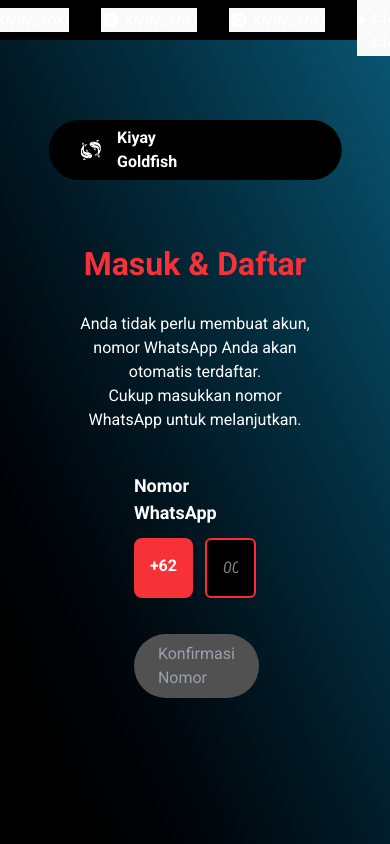
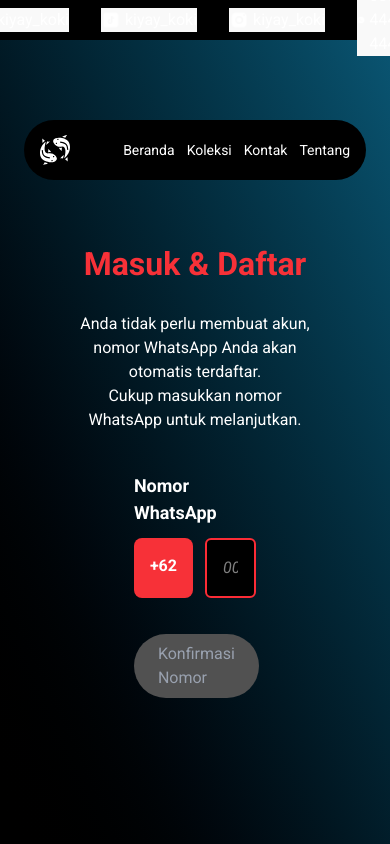
Before and after one commit to kite1412/react-kiyay-koki, a React (Vite) app: page /login in a window 390 px wide. Built offline with nearby package versions, Linux system fonts and the light colour scheme.

Commit message:
Make NavigationBar responsive

```diff
--- a/src/App.jsx
+++ b/src/App.jsx
@@ -18,7 +18,8 @@
         {/* 40px comes from Header's height */}
         <div
           className={`
-            w-3/4 fixed z-1 left-1/2 transform -translate-x-1/2 top-[calc(40px*3)]
+            max-lg:w-full max-lg:px-6 lg:w-3/4 fixed z-1 left-1/2 transform -translate-x-1/2
+            top-[calc(40px*3)]
           `}
         >
           <NavigationBar />
--- /dev/null
+++ b/src/components/AppLogo.jsx
@@ -0,0 +1,14 @@
+import Logo from "../assets/app-logo.svg?react";
+
+export default function AppLogo({
+  className = "",
+   withText = true,
+   logoClassName = ""
+}) {
+  return (
+    <div className={`flex gap-3 items-center ${className}`}>
+      <Logo className="h-[30px] w-[30px]" />
+      <b className={`${withText ? "block" : "hidden"}`}>Kiyay Goldfish</b>
+    </div>
+  );
+}
--- a/src/components/Footer.jsx
+++ b/src/components/Footer.jsx
@@ -1,4 +1,4 @@
-import LogoWithText from "./LogoWithText";
+import AppLogo from "./AppLogo";
 import { JSX } from "react";
 import FacebookLogo from "../assets/facebook.svg?react";
 import TiktokLogo from "../assets/tiktok.svg?react";
@@ -63,7 +63,7 @@
           }
         />
       </div>
-      <LogoWithText className="py-4" />
+      <AppLogo className="py-4" />
     </div>
   );
 }
--- a/src/components/LogoWithText.jsx
+++ /dev/null
@@ -1,10 +0,0 @@
-import AppLogo from "../assets/app-logo.svg?react";
-
-export default function LogoWithText({ className = "" }) {
-  return (
-    <div className={`flex gap-4 items-center ${className}`}>
-      <AppLogo className="h-[30px] w-[30px]" />
-      <b>Kiyay Goldfish</b>
-    </div>
-  );
-}
--- a/src/components/NavigationBar.jsx
+++ b/src/components/NavigationBar.jsx
@@ -1,11 +1,16 @@
 import { useLocation, useNavigate } from "react-router-dom";
 import Search from "../assets/search.svg?react";
 import RoundedButton from "./RoundedButton";
-import LogoWithText from "./LogoWithText";
+import AppLogo from "./AppLogo";
+import useScreenWidth from "../hooks/useScreenWidth";
+import { minLgPx, minMdPx, minSmPx } from "../constants/breakpoints";
+import SignIn from "../assets/sign-in.svg?react";
 
 export default function NavigationBar() {
   const navigate = useNavigate();
   const location = useLocation();
+  const screenWidth = useScreenWidth();
+  const isSm = screenWidth < minMdPx;
 
   const routes = [
     { name: "Beranda", path: "/" },
@@ -19,29 +24,40 @@
   return (
     <div
       className={`
-      w-full h-[60px] rounded-full py-2 px-8 bg-black flex items-center justify-between
-    `}>
-      <div className={`flex items-center ${isLoginPage ? "gap-128" : "gap-6"}`}>
-        <LogoWithText />
-        <div className="flex items-center gap-6">
-          {routes.map(({ name, path }) => (
+        w-full h-[60px] rounded-full py-2 px-8 max-md:px-4 bg-black flex
+        items-center justify-between flex-wrap max-md:text-[14px]
+      `}
+    >
+      <div
+        className={`
+          flex items-center ${!isLoginPage ? "gap-4" : "justify-between w-full"}
+        `}
+      >
+        <AppLogo withText={screenWidth > minLgPx} />
+        <div className="flex items-center gap-4 max-lg:gap-3">
+          {
+            routes.map(({ name, path }) => (
               <RouteButton
                 key={path}
                 route={name}
                 selected={location.pathname === path}
                 onClick={() => navigate(path)}
               />
-          ))}
+            ))
+          }
         </div>
       </div>
 
       {!isLoginPage && (
-        <div className="flex items-center gap-6 h-full py-1">
+        <div className="flex items-center lg:gap-6 gap-2 h-full py-1">
           <SearchBar />
           <RoundedButton
-            action={"Masuk"}
+            action={
+              !isSm ? "Masuk" : <SignIn className="h-[20px] w-[20px]" />
+            }
             onClick={() => navigate("/login")}
             className="h-full"
+            horizontalPadding={ isSm ? 8 : 24 }
           />
         </div>
       )}
@@ -65,7 +81,8 @@
           selected ? "hover:opacity-100" : "hover:opacity-80"
         }
       `}
-      onClick={onClick}>
+      onClick={onClick}
+    >
       {route}
     </div>
   );
@@ -80,14 +97,15 @@
   return (
     <div
       className={`
-      flex py-2 px-4 w-full h-full items-center text-secondary-text
+        flex lg:py-2 lg:px-4 max-lg:p-2 w-full h-full items-center text-secondary-text
         rounded-full bg-white
-    `}>
+      `}
+    >
       <input
         value={value}
         onChange={(e) => onValueChange(e.target)}
         placeholder="Pencarian"
-        className="unset-all"
+        className="lg:unset-all max-lg:hidden max-xl:w-[100px]"
       />
       <Search className="w-[20px] h-[20px] select-none" />
     </div>
--- a/src/components/RoundedButton.jsx
+++ b/src/components/RoundedButton.jsx
@@ -1,9 +1,9 @@
 /**
  * Rounded rectangle text button.
- * @param {string} action - the action name of the button.
+ * @param {any} action - the action name of the button.
  * @param {Function} onClick - callback function on click event.
  * @param {number} horizontalPadding - horizontal padding value to the {@link action} in px.
- * @param {number} action - vertical padding value to the {@link action} in px.
+ * @param {number} verticalPadding - vertical padding value to the {@link action} in px.
  * @param {string} className - additional class name.
  * @param {boolean} disabled - whether the button is disabled or not.
  */
--- /dev/null
+++ b/src/constants/breakpoints.js
@@ -0,0 +1,4 @@
+export const minSmPx = 640;
+export const minMdPx = 768;
+export const minLgPx = 1024;
+export const minXlPx = 1280;
--- /dev/null
+++ b/src/hooks/useScreenWidth.js
@@ -0,0 +1,17 @@
+import { useEffect, useState } from "react";
+
+const useScreenWidth = () => {
+  const [width, setWidth] = useState(window.innerWidth);
+
+  useEffect(() => {
+    const handleScreenWidthResize = () => setWidth(window.innerWidth);
+
+    window.addEventListener("resize", handleScreenWidthResize);
+
+    return () => window.removeEventListener("resize", handleScreenWidthResize);
+  }, []);
+
+  return width;
+}
+
+export default useScreenWidth;
```
Also changed, not shown: src/assets/sign-in.svg (added), todos.txt. Lines whose indentation alone changed are shown as unchanged.
